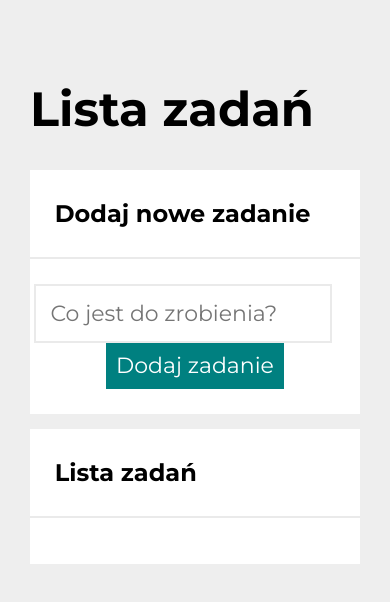
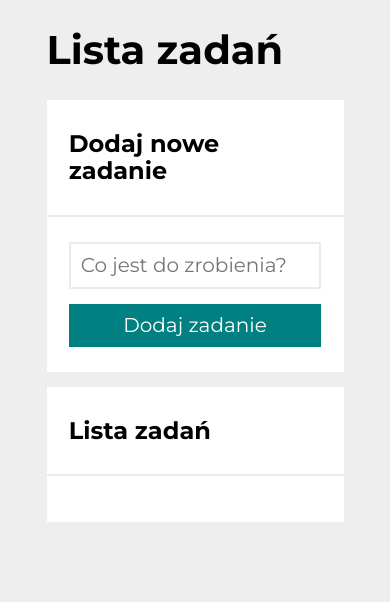
Before and after one commit to greedyChicken/todo-list-react, a React (Create React App) app: page / in a window 390 px wide. Shown: the top 602 px of the page. Built offline with nearby package versions, Linux system fonts and the light colour scheme.

Commit message:
refactor Section component to use styled-components, fix bugs

```diff
--- a/src/Container/styled.js
+++ b/src/Container/styled.js
@@ -7,4 +7,9 @@ export const Main = styled.main`
   align-items: center;
   justify-content: center;
   max-width: 1300px;
+
+  @media (max-width: 767px) {
+    max-width: 90%;
+    margin: 0 auto;
+  }
 `;
--- a/src/Form/styled.js
+++ b/src/Form/styled.js
@@ -19,7 +19,7 @@ export const FormInput = styled.input`
   margin-right: 25px;
   border: 2px solid #e9e9e9f0;
 
-  @media (max-width) {
+  @media (max-width: 767px) {
     width: 85%;
     font-size: 20px;
     padding: 10px;
@@ -41,7 +41,7 @@ export const FormButton = styled.button`
     transform: scale(1.1);
   }
 
-  @media (max-width) {
+  @media (max-width: 767px) {
     max-width: 1000px;
     width: 85%;
     font-size: 20px;
--- a/src/Header/styled.js
+++ b/src/Header/styled.js
@@ -4,4 +4,8 @@ export const StyledHeader = styled.header`
   text-align: left;
   width: 100%;
   font-size: 24px;
+
+  @media (max-width: 767px) {
+    font-size: 20px;
+  }
 `;
--- a/src/Section/index.js
+++ b/src/Section/index.js
@@ -1,14 +1,14 @@
-import "./style.css";
+import { StyledSection, SectionHeader, SectionTitle } from "./styled";
 
 const Section = ({ title, body, extraHeaderContent }) => {
   return (
-    <section className="section">
-      <header className="section__header section__header--extraContent">
-        <h2 className="section__title">{title}</h2>
+    <StyledSection>
+      <SectionHeader>
+        <SectionTitle>{title}</SectionTitle>
         {extraHeaderContent}
-      </header>
+      </SectionHeader>
       {body}
-    </section>
+    </StyledSection>
   );
 };
 
--- a/src/Section/style.css
+++ /dev/null
@@ -1,46 +0,0 @@
-.section {
-    width: 100%;
-    background-color: white;
-    margin-bottom: 15px;
-}
-
-.section__header {
-    font-size: 28px;
-    margin: 0;
-    padding: 30px;
-    border-bottom: 2px solid #e9e9e9f0;
-}
-
-.section__header--extraContent {
-    display: flex;
-    justify-content: space-between;
-}
-
-.section__title {
-    font-size: 28px;
-    margin: 0;
-}
-
-@media (max-width: 767px) {
-    .container {
-        max-width: 90%;
-        margin: 0 auto;
-    }
-
-    .header {
-        font-size: 20px;
-    }
-
-    .section__header {
-        font-size: 24px;
-        padding-left: 7.5%;
-        padding-right: 7.5%;
-        flex-direction: column;
-    }
-
-    .section__title {
-        font-size: 24px;
-        padding-bottom: 0;
-        margin-bottom: 0;
-    }
-}
--- /dev/null
+++ b/src/Section/styled.js
@@ -0,0 +1,34 @@
+import styled from "styled-components";
+
+export const StyledSection = styled.section`
+  width: 100%;
+  background-color: white;
+  margin-bottom: 15px;
+`;
+
+export const SectionHeader = styled.header`
+  font-size: 28px;
+  margin: 0;
+  padding: 30px;
+  border-bottom: 2px solid #e9e9e9f0;
+  display: flex;
+  justify-content: space-between;
+
+  @media (max-width: 767px) {
+    font-size: 24px;
+    padding-left: 7.5%;
+    padding-right: 7.5%;
+    flex-direction: column;
+  }
+`;
+
+export const SectionTitle = styled.h2`
+  font-size: 28px;
+  margin: 0;
+
+  @media (max-width: 767px) {
+    font-size: 24px;
+    padding-bottom: 0;
+    margin-bottom: 0;
+  }
+`;
```
